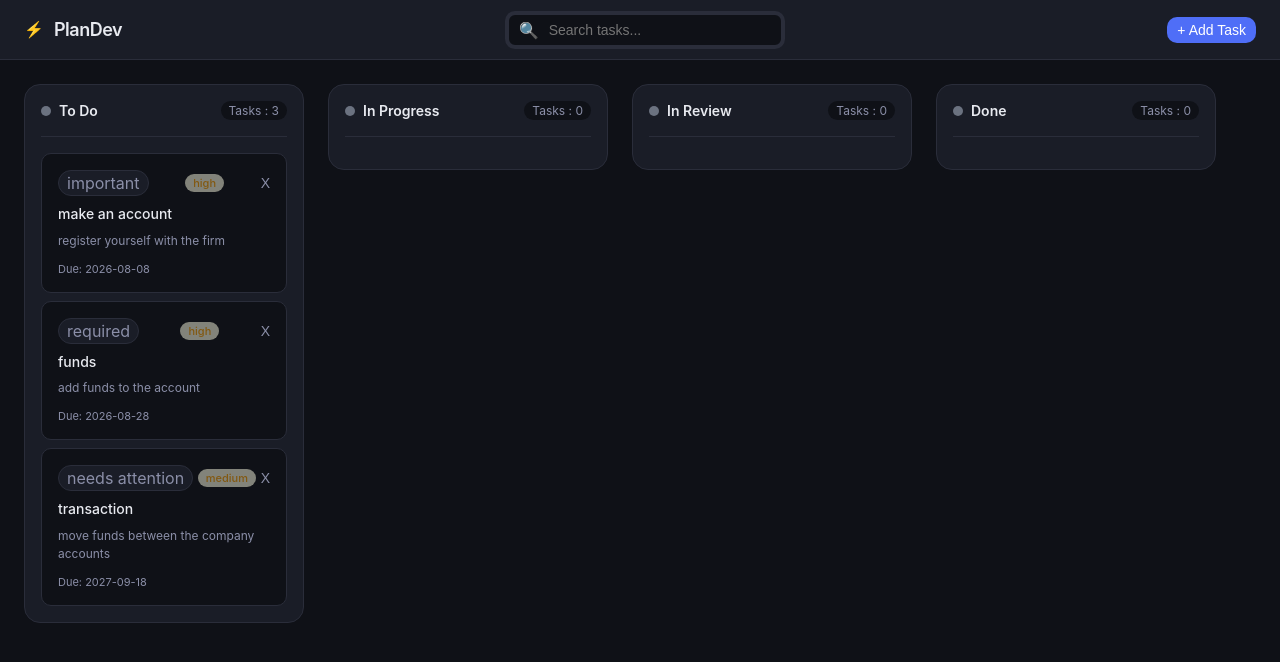
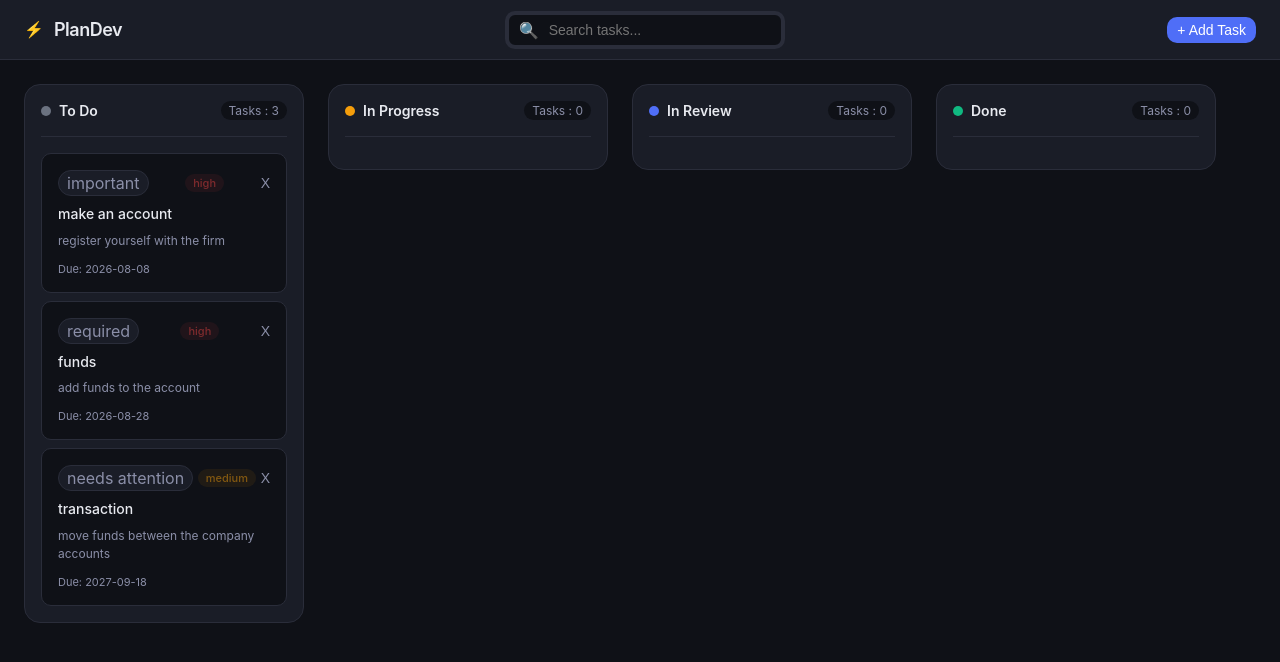
Before and after one commit to rudhransh798/PlanDev, a React (Vite) app: page / in a window 1280 px wide. Shown: the top 662 px of the page. Built offline with nearby package versions, Linux system fonts and the light colour scheme.

Commit message:
small changes for polishing

```diff
--- a/src/components/Card/Card.css
+++ b/src/components/Card/Card.css
@@ -33,9 +33,22 @@
     padding: 2px 8px;
     border-radius: 99px;
     font-weight: 500;
-    color: var(--color-priority-medium);
-    background-color: beige;
     opacity: 0.5;
+}
+
+.card__priority--high {
+  color: var(--color-priority-high);
+  background-color: rgba(239, 68, 68, 0.15);
+}
+
+.card__priority--medium {
+  color: var(--color-priority-medium);
+  background-color: rgba(245, 158, 11, 0.15);
+}
+
+.card__priority--low {
+  color: var(--color-priority-low);
+  background-color: rgba(16, 185, 129, 0.15);
 }
 
 .card__title{
--- a/src/components/Card/Card.jsx
+++ b/src/components/Card/Card.jsx
@@ -17,7 +17,7 @@ const Card = ({ task, columnId }) => {
             style={{ transform: CSS.Transform.toString(transform) }}>
             <div className="card__header">
                 <span className="card__label">{task.label}</span>
-                <span className="card__priority">{task.priority}</span>
+                <span className={`card__priority card__priority--${task.priority}`}>{task.priority}</span>
                 <button className="card__delete-btn" onClick={handleDelete} onPointerDown={(e) => e.stopPropagation()}
 >X</button>
             </div>
--- a/src/components/Column/Column.css
+++ b/src/components/Column/Column.css
@@ -26,7 +26,21 @@
     width: 10px;
     height: 10px;
     border-radius: 50%;
-    background-color: var(--color-todo);
+}
+.column__color-dot--todo {
+  background-color: var(--color-todo);
+}
+
+.column__color-dot--inprogress {
+  background-color: var(--color-inprogress);
+}
+
+.column__color-dot--inreview {
+  background-color: var(--color-inreview);
+}
+
+.column__color-dot--done {
+  background-color: var(--color-done);
 }
 
 .column__title{
--- a/src/components/Column/Column.jsx
+++ b/src/components/Column/Column.jsx
@@ -8,7 +8,7 @@ const Column = ( { column , tasks , onMoveTask } ) => {
         <div className = "column">
             <div className = "column__header">
                 <div className = "column__title-row">
-                    <span className = "column__color-dot"></span>
+                    <span className={`column__color-dot column__color-dot--${column.color}`}></span>
                     <h3 className = "column__title">{column.title}</h3>
                     <span className = "column__count">Tasks : {tasks.length}</span>
                 </div>
--- a/src/store/useBoardStore.js
+++ b/src/store/useBoardStore.js
@@ -10,21 +10,25 @@ const useBoardStore = create(
                 "column-1": {
                     id: "column-1",
                     title: "To Do",
+                    color: "todo",       // ← new field
                     taskIds: ["task-1", "task-2", "task-3"]
                 },
                 "column-2": {
                     id: "column-2",
                     title: "In Progress",
+                    color: "inprogress",  // ← new field
                     taskIds: []
                 },
                 "column-3": {
                     id: "column-3",
                     title: "In Review",
+                    color: "inreview",   // ← new field
                     taskIds: []
                 },
                 "column-4": {
                     id: "column-4",
                     title: "Done",
+                    color: "done",       // ← new field
                     taskIds: []
                 }
             },
```
